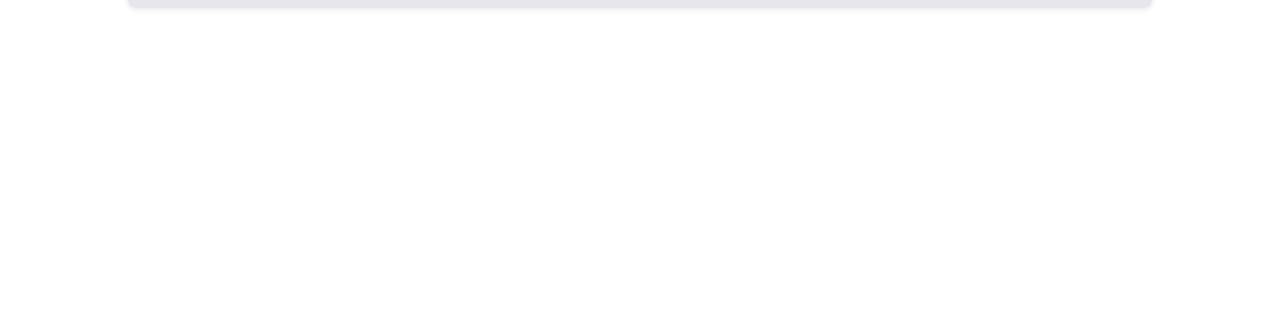
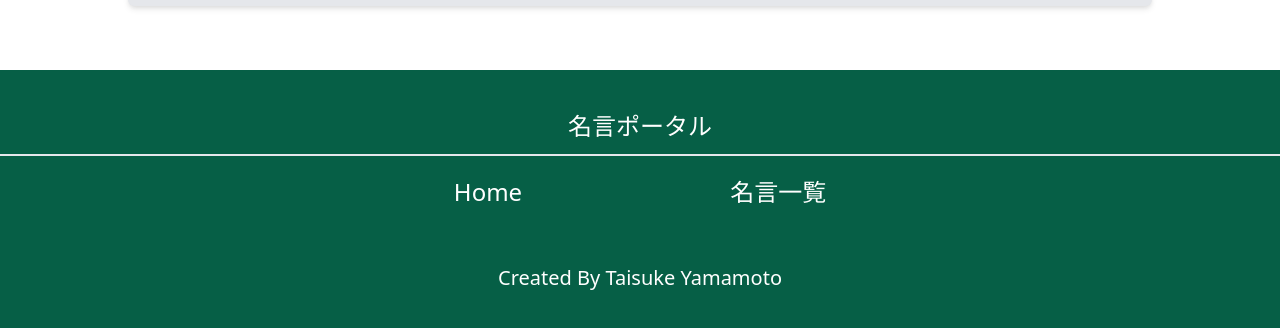
Before and after one commit to taisuke101/react-famous-quote, a Next.js app in the folder web/: page /login in a window 1280 px wide. Shown: the part 606-934 px from the top of the page. Before the commit the page ends 800 px from the top, so only its background shows below. Built offline with nearby package versions, Linux system fonts and the light colour scheme; no server answers; what tailwindcss-filters would draw is missing.

Commit message:
フッターの追加

```diff
--- /dev/null
+++ b/web/src/components/Footer.tsx
@@ -0,0 +1,31 @@
+import { VFC } from 'react';
+
+import PageLink from '../components/parts/PageLink';
+
+interface FooterProps {}
+
+const Footer: VFC<FooterProps> = ({}) => {
+	return (
+		<div className='h-auto pb-10 bg-green-800'>
+			<section className='pt-10 pb-3 text-center border-b-2'>
+				<div className='text-2xl text-white'>名言ポータル</div>
+			</section>
+			<section className='flex justify-center pt-5 space-x-52'>
+				<PageLink
+					href='/'
+					text='Home'
+					textClass='text-2xl text-white hover:text-black transition duration-500'
+				/>
+				<PageLink
+					href='/quotes'
+					text='名言一覧'
+					textClass='text-2xl text-white hover:text-black transition duration-500'
+				/>
+			</section>
+			<section className='text-xl text-center text-white mt-14'>
+				Created By Taisuke Yamamoto
+			</section>
+		</div>
+	);
+};
+export default Footer;
--- a/web/src/components/LoginForm.tsx
+++ b/web/src/components/LoginForm.tsx
@@ -45,10 +45,9 @@ const LoginForm: FC<{}> = ({}) => {
 	};
 
 	return (
-		<div className='py-5 mx-4 bg-gray-200 rounded-md shadow-md md:mx-20 lg:mx-32 mt-14'>
+		<div className='py-5 mx-4 mb-16 bg-gray-200 rounded-md shadow-md md:mx-20 lg:mx-32 mt-14'>
 			{loading ? (
 				<div className='flex justify-center'>
-					<h1>Loading....</h1>
 					<Loader type='TailSpin' color='#00fa9a' height={200} width={200} />
 				</div>
 			) : (
--- a/web/src/components/RegisterForm.tsx
+++ b/web/src/components/RegisterForm.tsx
@@ -32,10 +32,9 @@ const RegisterForm: FC<{}> = ({}) => {
 	};
 
 	return (
-		<div className='py-5 mx-4 bg-gray-200 rounded-md shadow-md md:mx-20 mt-14'>
+		<div className='py-5 mx-4 mb-10 bg-gray-200 rounded-md shadow-md md:mx-20 mt-14'>
 			{loading ? (
 				<div className='flex justify-center'>
-					<h1>Loading....</h1>
 					<Loader type='TailSpin' color='#00fa9a' height={200} width={200} />
 				</div>
 			) : (
--- a/web/src/pages/_app.tsx
+++ b/web/src/pages/_app.tsx
@@ -4,6 +4,7 @@ import { AppProps } from 'next/dist/next-server/lib/router/router';
 import Header from '../components/Header';
 import { cache } from '../utils/cache';
 import Sidebar from '../components/Sidebar';
+import Footer from '../components/Footer';
 
 import '../styles/globals.css';
 import 'react-loader-spinner/dist/loader/css/react-spinner-loader.css';
@@ -22,6 +23,7 @@ function MyApp({ Component, pageProps }: AppProps): JSX.Element {
 			<div className='pt-20 bg-white'>
 				<Component {...pageProps} />
 			</div>
+			<Footer />
 		</ApolloProvider>
 	);
 }
--- a/web/src/pages/change-password/[token].tsx
+++ b/web/src/pages/change-password/[token].tsx
@@ -42,10 +42,9 @@ const Token: VFC<TokenProps> = ({}) => {
 
 	return (
 		<>
-			<div className='py-5 mx-4 bg-gray-200 rounded-md shadow-md md:mx-20 lg:mx-32 mt-14'>
+			<div className='py-5 mx-4 bg-gray-200 rounded-md shadow-md mb-96 md:mx-20 lg:mx-32 mt-14'>
 				{loading ? (
 					<div className='flex justify-center'>
-						<h1>Loading....</h1>
 						<Loader type='TailSpin' color='#00fa9a' height={200} width={200} />
 					</div>
 				) : complete ? (
--- a/web/src/pages/forgot-password.tsx
+++ b/web/src/pages/forgot-password.tsx
@@ -25,7 +25,7 @@ const ForgotPassword: VFC<ForgotPasswordProps> = ({}) => {
 	};
 
 	return (
-		<div className='py-5 mx-4 bg-gray-200 rounded-md shadow-md mt-14'>
+		<div className='py-5 mx-4 bg-gray-200 rounded-md shadow-md mb-72 mt-14'>
 			{loading ? (
 				<div className='flex justify-center'>
 					<h1>sending....</h1>
--- a/web/src/pages/quote/author/[author].tsx
+++ b/web/src/pages/quote/author/[author].tsx
@@ -22,7 +22,6 @@ const Author: VFC<AuthorProps> = ({}) => {
 		<>
 			{!data && loading ? (
 				<div className='flex justify-center'>
-					<h1>Loading....</h1>
 					<Loader type='TailSpin' color='#00fa9a' height={200} width={200} />
 				</div>
 			) : (
--- a/web/src/pages/quote/category/[category].tsx
+++ b/web/src/pages/quote/category/[category].tsx
@@ -20,7 +20,6 @@ const Category: VFC<CategoryProps> = ({}) => {
 		<>
 			{!data && loading ? (
 				<div className='flex justify-center'>
-					<h1>Loading....</h1>
 					<Loader type='TailSpin' color='#00fa9a' height={200} width={200} />
 				</div>
 			) : (
--- a/web/src/pages/quote/country/[country].tsx
+++ b/web/src/pages/quote/country/[country].tsx
@@ -23,7 +23,6 @@ const Country: VFC<CountryProps> = ({}) => {
 		<>
 			{!data && loading ? (
 				<div className='flex justify-center'>
-					<h1>Loading....</h1>
 					<Loader type='TailSpin' color='#00fa9a' height={200} width={200} />
 				</div>
 			) : (
--- a/web/src/pages/user/[username].tsx
+++ b/web/src/pages/user/[username].tsx
@@ -15,13 +15,12 @@ const Username: VFC<UsernameProps> = ({}) => {
 	const { data, loading } = useGetFavoritsQuery();
 
 	return (
-		<>
+		<div className='mb-56'>
 			<h1 className='mt-10 mb-5 text-2xl text-center'>
 				{username}のストック一覧
 			</h1>
 			{data && loading ? (
 				<div className='flex justify-center'>
-					<h1>Loading....</h1>
 					<Loader type='TailSpin' color='#00fa9a' height={200} width={200} />
 				</div>
 			) : (
@@ -32,7 +31,7 @@ const Username: VFC<UsernameProps> = ({}) => {
 					})}
 				</>
 			)}
-		</>
+		</div>
 	);
 };
 
```
